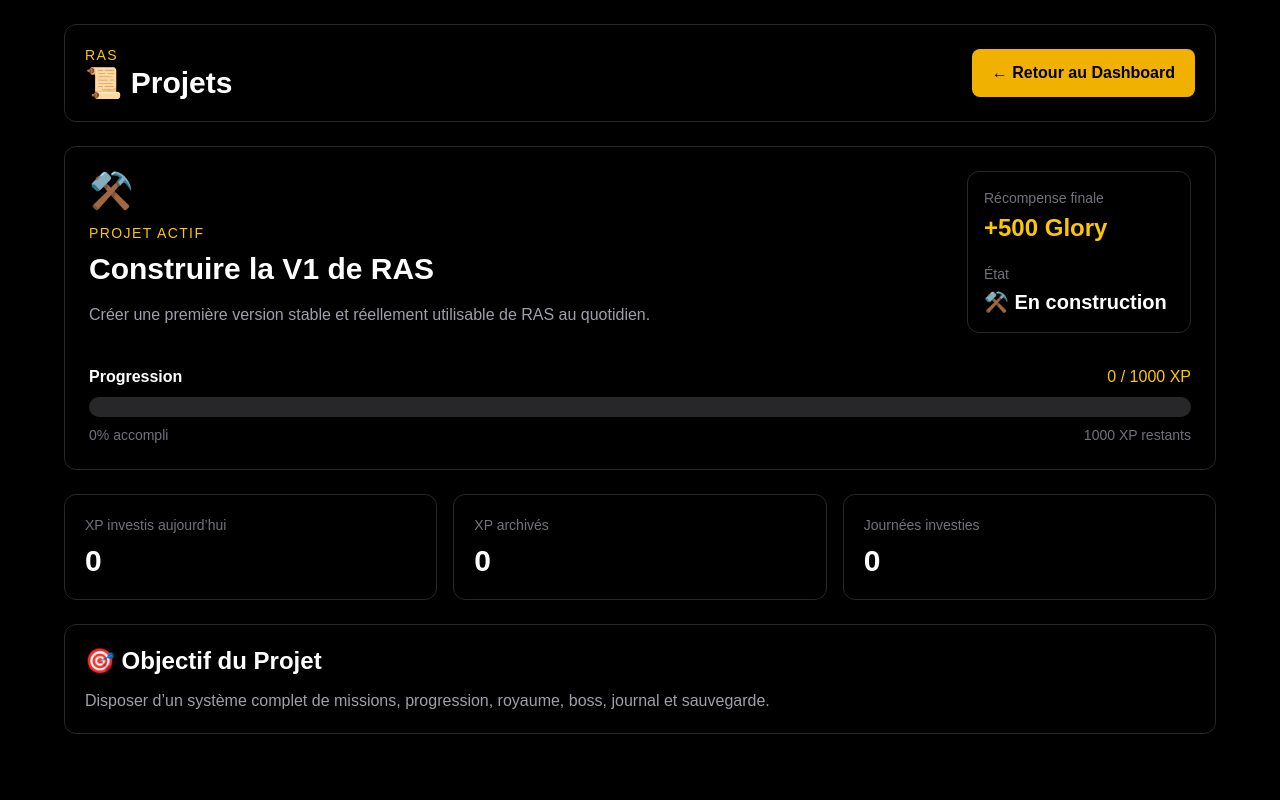
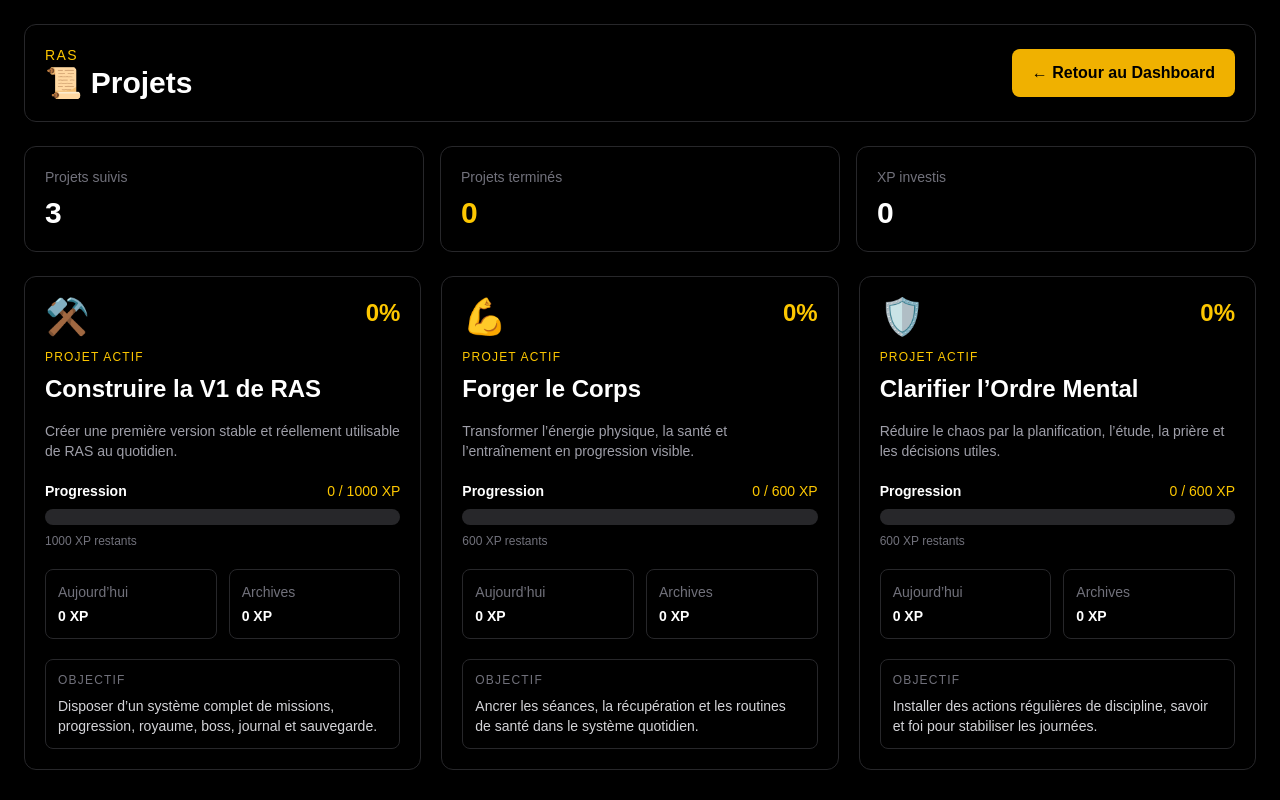
Before and after one commit to RobinWhitman/ras, a Next.js app: page /projects in a window 1280 px wide. Built offline with nearby package versions, Linux system fonts and the light colour scheme.

Commit message:
Macro Sprint 16 - Plusieurs projets et association mission projet

```diff
--- a/src/app/projects/page.tsx
+++ b/src/app/projects/page.tsx
@@ -7,41 +7,43 @@ import { useGame } from "@/hooks/useGame";
 export default function ProjectsPage() {
   const { save } = useGame();
 
-  const project = projectDetails[0];
-
+  function getProjectXp(projectId: string) {
     const archivedXp = save.dayHistory.reduce(
       (daysTotal, day) =>
         daysTotal +
-      day.completedMissions.reduce(
-        (missionsTotal, mission) =>
-          missionsTotal + mission.xp,
+        day.completedMissions
+          .filter((mission) => mission.projectId === projectId)
+          .reduce(
+            (missionsTotal, mission) => missionsTotal + mission.xp,
             0
           ),
       0
     );
 
-  const todayXp = save.completedMissions.reduce(
-    (total, mission) => total + mission.xp,
+    const todayXp = save.completedMissions
+      .filter((mission) => mission.projectId === projectId)
+      .reduce((total, mission) => total + mission.xp, 0);
+
+    return {
+      archivedXp,
+      todayXp,
+      totalXp: archivedXp + todayXp,
+    };
+  }
+
+  const totalInvestedXp = projectDetails.reduce(
+    (total, project) => total + getProjectXp(project.id).totalXp,
     0
   );
 
-  const projectXp = archivedXp + todayXp;
-
-  const progress = Math.min(
-    100,
-    Math.round((projectXp / project.targetXp) * 100)
-  );
-
-  const completed = projectXp >= project.targetXp;
-
-  const remainingXp = Math.max(
-    project.targetXp - projectXp,
-    0
-  );
+  const completedProjects = projectDetails.filter((project) => {
+    const { totalXp } = getProjectXp(project.id);
+    return totalXp >= project.targetXp;
+  });
 
   return (
     <main className="min-h-screen bg-black p-6 text-white">
-      <div className="mx-auto max-w-6xl space-y-6">
+      <div className="mx-auto max-w-7xl space-y-6">
         <header className="flex items-center justify-between rounded-xl border border-zinc-800 p-5">
           <div>
             <p className="text-sm uppercase tracking-widest text-yellow-400">
@@ -61,134 +63,147 @@ export default function ProjectsPage() {
           </Link>
         </header>
 
-        <section
-          className={`rounded-xl border p-6 ${
+        <section className="grid gap-4 md:grid-cols-3">
+          <div className="rounded-xl border border-zinc-800 p-5">
+            <p className="text-sm text-zinc-500">
+              Projets suivis
+            </p>
+
+            <p className="mt-2 text-3xl font-bold">
+              {projectDetails.length}
+            </p>
+          </div>
+
+          <div className="rounded-xl border border-zinc-800 p-5">
+            <p className="text-sm text-zinc-500">
+              Projets terminés
+            </p>
+
+            <p className="mt-2 text-3xl font-bold text-yellow-400">
+              {completedProjects.length}
+            </p>
+          </div>
+
+          <div className="rounded-xl border border-zinc-800 p-5">
+            <p className="text-sm text-zinc-500">
+              XP investis
+            </p>
+
+            <p className="mt-2 text-3xl font-bold">
+              {totalInvestedXp}
+            </p>
+          </div>
+        </section>
+
+        <section className="grid gap-5 lg:grid-cols-3">
+          {projectDetails.map((project) => {
+            const { archivedXp, todayXp, totalXp } = getProjectXp(project.id);
+
+            const progress = Math.min(
+              100,
+              Math.round((totalXp / project.targetXp) * 100)
+            );
+
+            const completed = totalXp >= project.targetXp;
+
+            const remainingXp = Math.max(
+              project.targetXp - totalXp,
+              0
+            );
+
+            return (
+              <article
+                key={project.id}
+                className={`rounded-xl border p-5 ${
                   completed
                     ? "border-yellow-500 bg-yellow-500/10"
                     : "border-zinc-800"
                 }`}
               >
-          <div className="flex flex-col justify-between gap-5 md:flex-row">
-            <div className="max-w-3xl">
+                <div className="flex items-start justify-between gap-4">
+                  <div>
                     <p className="text-4xl">
                       {project.icon}
                     </p>
 
-              <p className="mt-3 text-sm uppercase tracking-widest text-yellow-400">
+                    <p className="mt-3 text-xs uppercase tracking-widest text-yellow-400">
                       {completed ? "Projet terminé" : "Projet actif"}
                     </p>
 
-              <h2 className="mt-2 text-3xl font-bold">
+                    <h2 className="mt-2 text-2xl font-bold">
                       {project.title}
                     </h2>
+                  </div>
 
-              <p className="mt-4 text-zinc-400">
-                {project.description}
+                  <p className="text-2xl font-bold text-yellow-400">
+                    {progress}%
                   </p>
                 </div>
 
-            <div className="min-w-56 rounded-xl border border-zinc-800 p-4">
-              <p className="text-sm text-zinc-500">
-                Récompense finale
+                <p className="mt-4 text-sm text-zinc-400">
+                  {project.description}
                 </p>
 
-              <p className="mt-1 text-2xl font-bold text-yellow-400">
-                +{project.rewardGlory} Glory
-              </p>
-
-              <p className="mt-5 text-sm text-zinc-500">
-                État
-              </p>
-
-              <p className="mt-1 text-xl font-bold">
-                {completed ? "🏆 Accompli" : "⚒️ En construction"}
-              </p>
-            </div>
-          </div>
-
-          <div className="mt-8">
-            <div className="mb-2 flex items-center justify-between">
+                <div className="mt-5">
+                  <div className="mb-2 flex items-center justify-between text-sm">
                     <span className="font-bold">
                       Progression
                     </span>
 
                     <span className="text-yellow-400">
-                {projectXp} / {project.targetXp} XP
+                      {totalXp} / {project.targetXp} XP
                     </span>
                   </div>
 
-            <div className="h-5 overflow-hidden rounded-full bg-zinc-800">
+                  <div className="h-4 overflow-hidden rounded-full bg-zinc-800">
                     <div
                       className="h-full bg-yellow-500 transition-all duration-500"
                       style={{ width: `${progress}%` }}
                     />
                   </div>
 
-            <div className="mt-2 flex justify-between text-sm text-zinc-500">
-              <span>{progress}% accompli</span>
-
-              <span>
+                  <p className="mt-2 text-xs text-zinc-500">
                     {completed
-                  ? "Objectif atteint"
+                      ? `Objectif atteint · +${project.rewardGlory} Glory prévue`
                       : `${remainingXp} XP restants`}
-              </span>
-            </div>
-          </div>
-        </section>
-
-        <section className="grid gap-4 md:grid-cols-3">
-          <div className="rounded-xl border border-zinc-800 p-5">
-            <p className="text-sm text-zinc-500">
-              XP investis aujourd’hui
-            </p>
-
-            <p className="mt-2 text-3xl font-bold">
-              {todayXp}
                   </p>
                 </div>
 
-          <div className="rounded-xl border border-zinc-800 p-5">
-            <p className="text-sm text-zinc-500">
-              XP archivés
+                <div className="mt-5 grid grid-cols-2 gap-3 text-sm">
+                  <div className="rounded-lg border border-zinc-800 p-3">
+                    <p className="text-zinc-500">
+                      Aujourd’hui
                     </p>
 
-            <p className="mt-2 text-3xl font-bold">
-              {archivedXp}
+                    <p className="mt-1 font-bold">
+                      {todayXp} XP
                     </p>
                   </div>
 
-          <div className="rounded-xl border border-zinc-800 p-5">
-            <p className="text-sm text-zinc-500">
-              Journées investies
+                  <div className="rounded-lg border border-zinc-800 p-3">
+                    <p className="text-zinc-500">
+                      Archives
                     </p>
 
-            <p className="mt-2 text-3xl font-bold">
-              {save.dayHistory.length}
+                    <p className="mt-1 font-bold">
+                      {archivedXp} XP
                     </p>
                   </div>
-        </section>
+                </div>
 
-        <section className="rounded-xl border border-zinc-800 p-5">
-          <h2 className="text-2xl font-bold">
-            🎯 Objectif du Projet
-          </h2>
+                <div className="mt-5 rounded-lg border border-zinc-800 p-3">
+                  <p className="text-xs uppercase tracking-widest text-zinc-500">
+                    Objectif
+                  </p>
 
-          <p className="mt-3 text-zinc-400">
+                  <p className="mt-2 text-sm text-zinc-300">
                     {project.objective}
                   </p>
+                </div>
+              </article>
+            );
+          })}
         </section>
-
-        {completed && (
-          <section className="rounded-xl border border-yellow-500 bg-yellow-500/10 p-6">
-            <p className="text-2xl font-bold text-yellow-400">
-              🏆 Projet terminé
-            </p>
-
-            <p className="mt-2 text-zinc-300">
-              La V1 de RAS a atteint son objectif de progression.
-            </p>
-          </section>
-        )}
       </div>
     </main>
   );
--- a/src/components/dashboard/MissionManager.tsx
+++ b/src/components/dashboard/MissionManager.tsx
@@ -1,7 +1,7 @@
 "use client";
 
 import { useState } from "react";
-import { allWeekDays, rituals } from "@/data/game";
+import { allWeekDays, projects, rituals } from "@/data/game";
 import type { Mission, Pillar, WeekDay } from "@/types/game";
 
 type MissionManagerProps = {
@@ -14,7 +14,8 @@ type MissionManagerProps = {
     daysOfWeek: WeekDay[],
     xp: number,
     glory: number,
-    damage: number
+    damage: number,
+    projectId?: string
   ) => void;
   onUpdateMission: (mission: Mission) => void;
   onRemoveMission: (missionId: string) => void;
@@ -77,6 +78,7 @@ export default function MissionManager({
   const [title, setTitle] = useState("");
   const [pillar, setPillar] = useState<Pillar>("Discipline");
   const [ritualId, setRitualId] = useState("ritual-aube");
+  const [projectId, setProjectId] = useState(projects[0]?.id ?? "project-ras-v1");
   const [daysOfWeek, setDaysOfWeek] = useState<WeekDay[]>(allWeekDays);
   const [xp, setXp] = useState(10);
   const [glory, setGlory] = useState(5);
@@ -92,7 +94,8 @@ export default function MissionManager({
       daysOfWeek,
       clampNumber(xp),
       clampNumber(glory),
-      clampNumber(damage)
+      clampNumber(damage),
+      projectId
     );
 
     setTitle("");
@@ -159,7 +162,7 @@ export default function MissionManager({
                             className="w-full rounded-lg border border-zinc-700 bg-zinc-900 px-3 py-2 text-sm font-bold text-white"
                           />
 
-                          <div className="grid gap-2 md:grid-cols-2">
+                          <div className="grid gap-2 md:grid-cols-3">
                             <select
                               value={mission.pillar}
                               onChange={(event) =>
@@ -191,6 +194,22 @@ export default function MissionManager({
                                 </option>
                               ))}
                             </select>
+
+                            <select
+                              value={mission.projectId}
+                              onChange={(event) =>
+                                updateMission(mission, {
+                                  projectId: event.target.value,
+                                })
+                              }
+                              className="rounded-lg border border-zinc-700 bg-zinc-900 px-3 py-2 text-sm text-white"
+                            >
+                              {projects.map((project) => (
+                                <option key={project.id} value={project.id}>
+                                  {project.title}
+                                </option>
+                              ))}
+                            </select>
                           </div>
 
                           <div className="grid grid-cols-3 gap-2">
@@ -202,9 +221,7 @@ export default function MissionManager({
                                 value={mission.xp}
                                 onChange={(event) =>
                                   updateMission(mission, {
-                                    xp: clampNumber(
-                                      Number(event.target.value)
-                                    ),
+                                    xp: clampNumber(Number(event.target.value)),
                                   })
                                 }
                                 className="mt-1 w-full rounded-lg border border-zinc-700 bg-zinc-900 px-2 py-2 text-sm text-white"
@@ -219,9 +236,7 @@ export default function MissionManager({
                                 value={mission.glory}
                                 onChange={(event) =>
                                   updateMission(mission, {
-                                    glory: clampNumber(
-                                      Number(event.target.value)
-                                    ),
+                                    glory: clampNumber(Number(event.target.value)),
                                   })
                                 }
                                 className="mt-1 w-full rounded-lg border border-zinc-700 bg-zinc-900 px-2 py-2 text-sm text-white"
@@ -236,9 +251,7 @@ export default function MissionManager({
                                 value={mission.damage}
                                 onChange={(event) =>
                                   updateMission(mission, {
-                                    damage: clampNumber(
-                                      Number(event.target.value)
-                                    ),
+                                    damage: clampNumber(Number(event.target.value)),
                                   })
                                 }
                                 className="mt-1 w-full rounded-lg border border-zinc-700 bg-zinc-900 px-2 py-2 text-sm text-white"
@@ -336,6 +349,18 @@ export default function MissionManager({
               ))}
             </select>
 
+            <select
+              value={projectId}
+              onChange={(event) => setProjectId(event.target.value)}
+              className="rounded-lg border border-zinc-700 bg-zinc-900 px-3 py-2 text-white lg:col-span-3"
+            >
+              {projects.map((project) => (
+                <option key={project.id} value={project.id}>
+                  {project.title}
+                </option>
+              ))}
+            </select>
+
             <div className="grid grid-cols-3 gap-2 lg:col-span-3">
               <label className="text-xs text-zinc-500">
                 XP
--- a/src/data/game.ts
+++ b/src/data/game.ts
@@ -54,8 +54,7 @@ export const bosses: Boss[] = [
       {
         name: "Vaincu",
         minHpPercent: 0,
-        description:
-          "Le Chaos Quotidien a été repoussé.",
+        description: "Le Chaos Quotidien a été repoussé.",
       },
     ],
   },
@@ -67,6 +66,18 @@ export const projects: Project[] = [
     chapterId: "chapter-ras",
     bossId: "boss-chaos",
     title: "Construire la V1 de RAS",
+  },
+  {
+    id: "project-corps-performance",
+    chapterId: "chapter-ras",
+    bossId: "boss-chaos",
+    title: "Forger le Corps",
+  },
+  {
+    id: "project-ordre-mental",
+    chapterId: "chapter-ras",
+    bossId: "boss-chaos",
+    title: "Clarifier l’Ordre Mental",
   },
 ];
 
@@ -106,7 +117,7 @@ export const missions: Mission[] = [
     id: "mission-eau",
     chapterId: "chapter-ras",
     bossId: "boss-chaos",
-    projectId: "project-ras-v1",
+    projectId: "project-corps-performance",
     ritualId: "ritual-aube",
     title: "Boire un grand verre d’eau",
     pillar: "Santé",
@@ -119,7 +130,7 @@ export const missions: Mission[] = [
     id: "mission-priere",
     chapterId: "chapter-ras",
     bossId: "boss-chaos",
-    projectId: "project-ras-v1",
+    projectId: "project-ordre-mental",
     ritualId: "ritual-aube",
     title: "Faire une prière courte",
     pillar: "Foi",
@@ -132,7 +143,7 @@ export const missions: Mission[] = [
     id: "mission-plan",
     chapterId: "chapter-ras",
     bossId: "boss-chaos",
-    projectId: "project-ras-v1",
+    projectId: "project-ordre-mental",
     ritualId: "ritual-aube",
     title: "Choisir la première action utile du jour",
     pillar: "Discipline",
@@ -158,7 +169,7 @@ export const missions: Mission[] = [
     id: "mission-seance",
     chapterId: "chapter-ras",
     bossId: "boss-chaos",
-    projectId: "project-ras-v1",
+    projectId: "project-corps-performance",
     ritualId: "ritual-jour",
     title: "Faire la séance prévue",
     pillar: "Force",
@@ -171,7 +182,7 @@ export const missions: Mission[] = [
     id: "mission-preparer-demain",
     chapterId: "chapter-ras",
     bossId: "boss-chaos",
-    projectId: "project-ras-v1",
+    projectId: "project-ordre-mental",
     ritualId: "ritual-crepuscule",
     title: "Préparer la journée de demain",
     pillar: "Discipline",
@@ -184,7 +195,7 @@ export const missions: Mission[] = [
     id: "mission-gratitude",
     chapterId: "chapter-ras",
     bossId: "boss-chaos",
-    projectId: "project-ras-v1",
+    projectId: "project-ordre-mental",
     ritualId: "ritual-crepuscule",
     title: "Faire le bilan et exprimer une gratitude",
     pillar: "Foi",
--- a/src/data/projects.ts
+++ b/src/data/projects.ts
@@ -20,4 +20,33 @@ export const projectDetails: ProjectDetails[] = [
     rewardGlory: 500,
     icon: "⚒️",
   },
+  {
+    id: "project-corps-performance",
+    title: "Forger le Corps",
+    description:
+      "Transformer l’énergie physique, la santé et l’entraînement en progression visible.",
+    objective:
+      "Ancrer les séances, la récupération et les routines de santé dans le système quotidien.",
+    targetXp: 600,
+    rewardGlory: 250,
+    icon: "💪",
+  },
+  {
+    id: "project-ordre-mental",
+    title: "Clarifier l’Ordre Mental",
+    description:
+      "Réduire le chaos par la planification, l’étude, la prière et les décisions utiles.",
+    objective:
+      "Installer des actions régulières de discipline, savoir et foi pour stabiliser les journées.",
+    targetXp: 600,
+    rewardGlory: 250,
+    icon: "🛡️",
+  },
 ];
+
+export function getProjectDetail(projectId: string) {
+  return (
+    projectDetails.find((project) => project.id === projectId) ??
+    projectDetails[0]
+  );
+}
--- a/src/hooks/useGame.ts
+++ b/src/hooks/useGame.ts
@@ -105,6 +105,10 @@ function normalizeCompletedMission(
         ? mission.title.trim()
         : "Mission accomplie",
     pillar: isPillar(mission.pillar) ? mission.pillar : "Discipline",
+    projectId:
+      typeof mission.projectId === "string" && mission.projectId.trim()
+        ? mission.projectId
+        : "project-ras-v1",
     xp: cleanNumber(mission.xp, 0),
     glory: cleanNumber(mission.glory, 0),
   };
@@ -518,10 +522,10 @@ export function useGame() {
   id: missionToComplete.id,
   title: missionToComplete.title,
   pillar: missionToComplete.pillar,
+  projectId: missionToComplete.projectId,
   xp: missionToComplete.xp,
   glory: missionToComplete.glory,
 };
-
     const updatedPillarProgress: PillarProgress = {
       ...save.pillarProgress,
       [missionToComplete.pillar]:
--- a/src/types/game.ts
+++ b/src/types/game.ts
@@ -66,6 +66,7 @@ export interface CompletedMission {
   id: string;
   title: string;
   pillar: Pillar;
+  projectId: string;
   xp: number;
   glory: number;
 }
```
Also changed, not shown: doc/HANDOVER.md (added, +121 -0 lines). Lines whose indentation alone changed are shown as unchanged.
